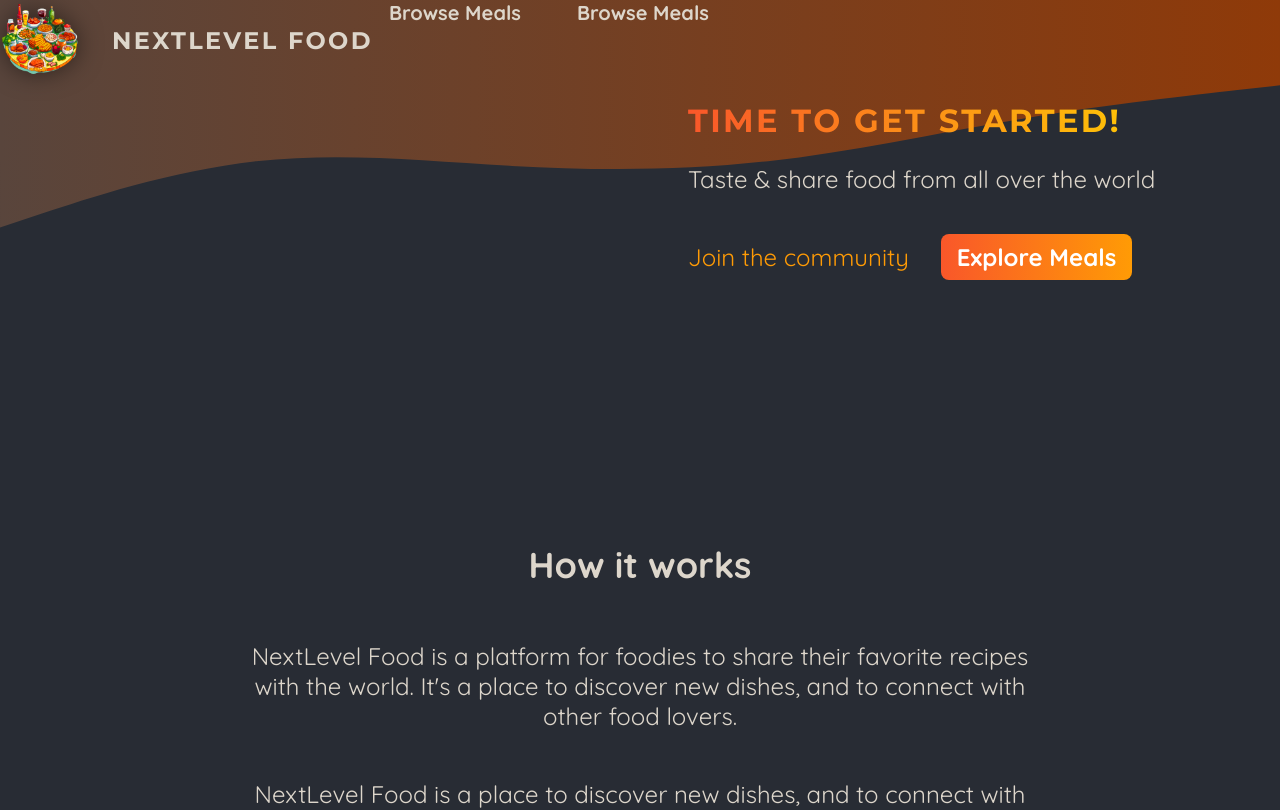
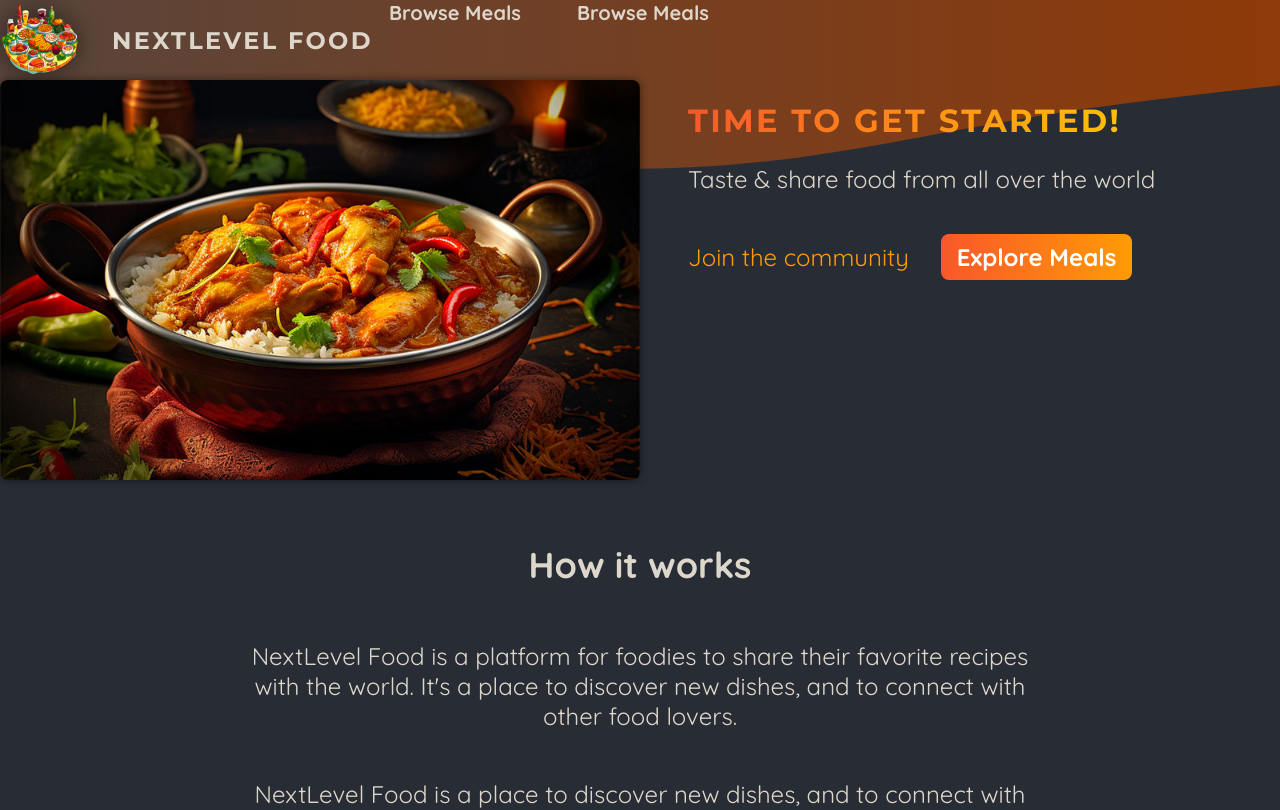
Before and after one commit to Ducanhnguyen18/foodies, a Next.js app: page / in a window 1280 px wide. Shown: the top 810 px of the page. Built offline with nearby package versions, Linux system fonts and the light colour scheme.

Commit message:
create: slideshow

```diff
--- a/app/page.jsx
+++ b/app/page.jsx
@@ -1,10 +1,13 @@
 import Link from "next/link";
 import styles from "./page.module.css";
+import ImageSlideShow from "@/components/Image/ImageSlideShow/ImageSlideShow";
 export default function Home() {
   return (
     <>
       <header className={styles.header}>
-        <div className={styles.slideshow}></div>
+        <div className={styles.slideshow}>
+          <ImageSlideShow />
+        </div>
         <div>
           <div className={styles.hero}>
             <h1>Time to get started!</h1>
--- /dev/null
+++ b/components/Image/ImageSlideShow/ImageSlideShow.jsx
@@ -0,0 +1,55 @@
+"use client";
+import { useEffect, useState } from "react";
+import Image from "next/image";
+
+import burgerImg from "@/assets/burger.jpg";
+import curryImg from "@/assets/curry.jpg";
+import dumplingsImg from "@/assets/dumplings.jpg";
+import macncheeseImg from "@/assets/macncheese.jpg";
+import pizzaImg from "@/assets/pizza.jpg";
+import schnitzelImg from "@/assets/schnitzel.jpg";
+import tomatoSaladImg from "@/assets/tomato-salad.jpg";
+import styles from "./ImageSlideShow.module.css";
+
+const images = [
+  { image: burgerImg, alt: "A delicious, juicy burger" },
+  { image: curryImg, alt: "A delicious, spicy curry" },
+  { image: dumplingsImg, alt: "Steamed dumplings" },
+  { image: macncheeseImg, alt: "Mac and cheese" },
+  { image: pizzaImg, alt: "A delicious pizza" },
+  { image: schnitzelImg, alt: "A delicious schnitzel" },
+  { image: tomatoSaladImg, alt: "A delicious tomato salad" },
+];
+const ImageSlideShow = () => {
+  const [currentSlide, setCurrentSlide] = useState(0);
+
+  useEffect(() => {
+    const interval = setInterval(() => {
+      setCurrentSlide((prevIndex) =>
+        prevIndex >= images.length - 1 ? 0 : prevIndex + 1
+      );
+    }, 3000);
+    return () => {
+      clearInterval(interval);
+    };
+  }, []);
+
+  return (
+    <div className={styles.slideshow} aria-live="polite">
+      {images.map((image, index) => (
+        <Image
+          key={index}
+          src={image.image}
+          className={
+            index === currentSlide
+              ? `${styles["slideshow-image"]} ${styles.active}`
+              : styles["slideshow-image"]
+          }
+          alt={image.alt}
+        />
+      ))}
+    </div>
+  );
+};
+
+export default ImageSlideShow;
--- /dev/null
+++ b/components/Image/ImageSlideShow/ImageSlideShow.module.css
@@ -0,0 +1,26 @@
+.slideshow {
+  position: relative;
+  width: 100%;
+  height: 100%;
+  border-radius: 8px;
+  overflow: hidden;
+  box-shadow: 0 0 0.5rem rgba(0, 0, 0, 0.5);
+}
+
+.slideshow-image {
+  width: 100%;
+  height: 100%;
+  object-fit: cover;
+  position: absolute;
+  top: 0;
+  left: 0;
+  opacity: 0;
+  transform: scale(1.1) translateX(-1rem) rotate(-5deg);
+  transition: all 0.5s ease-in-out;
+}
+
+.slideshow .active {
+  z-index: 1;
+  opacity: 1;
+  transform: scale(1) translateX(0) rotate(0);
+}
```
